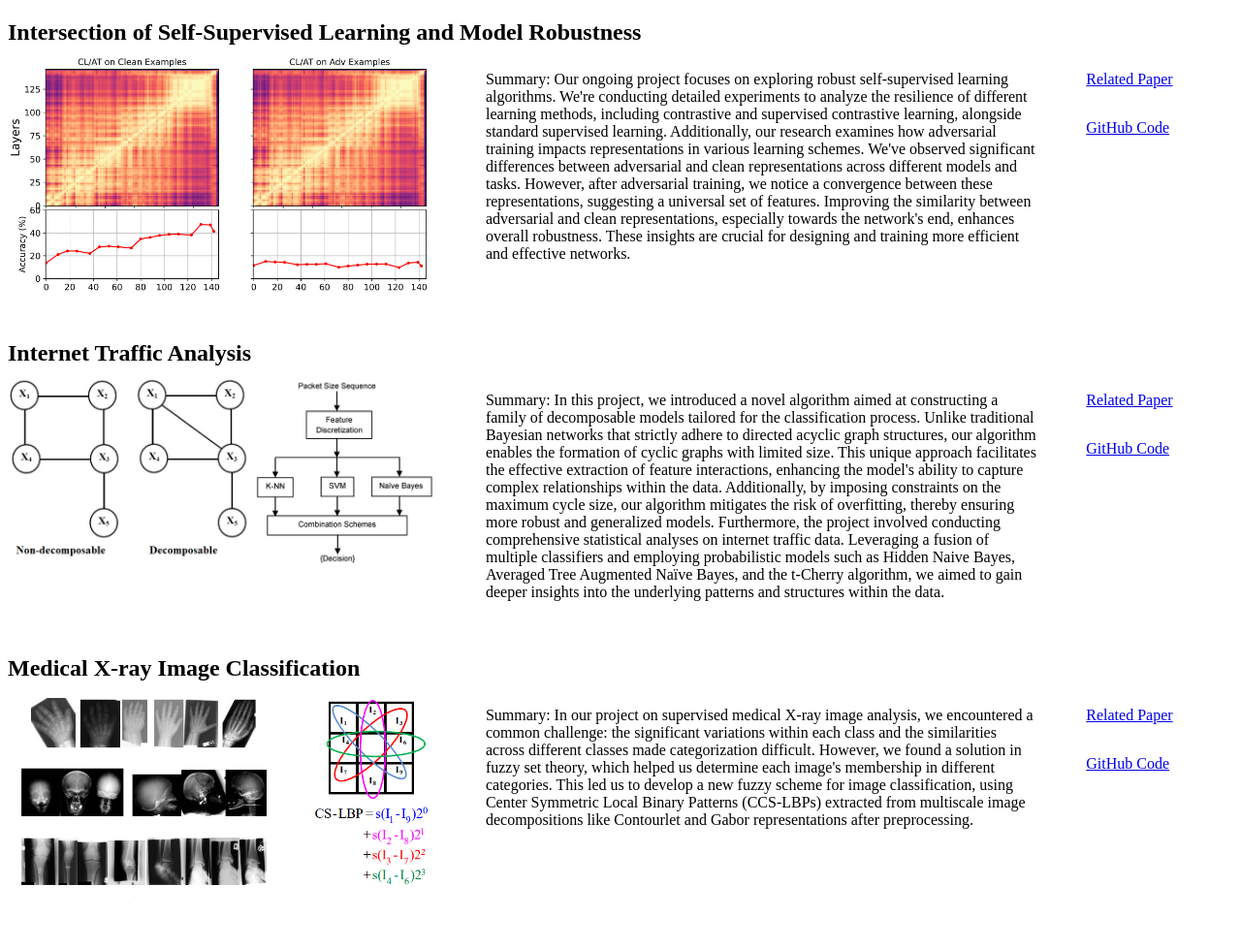
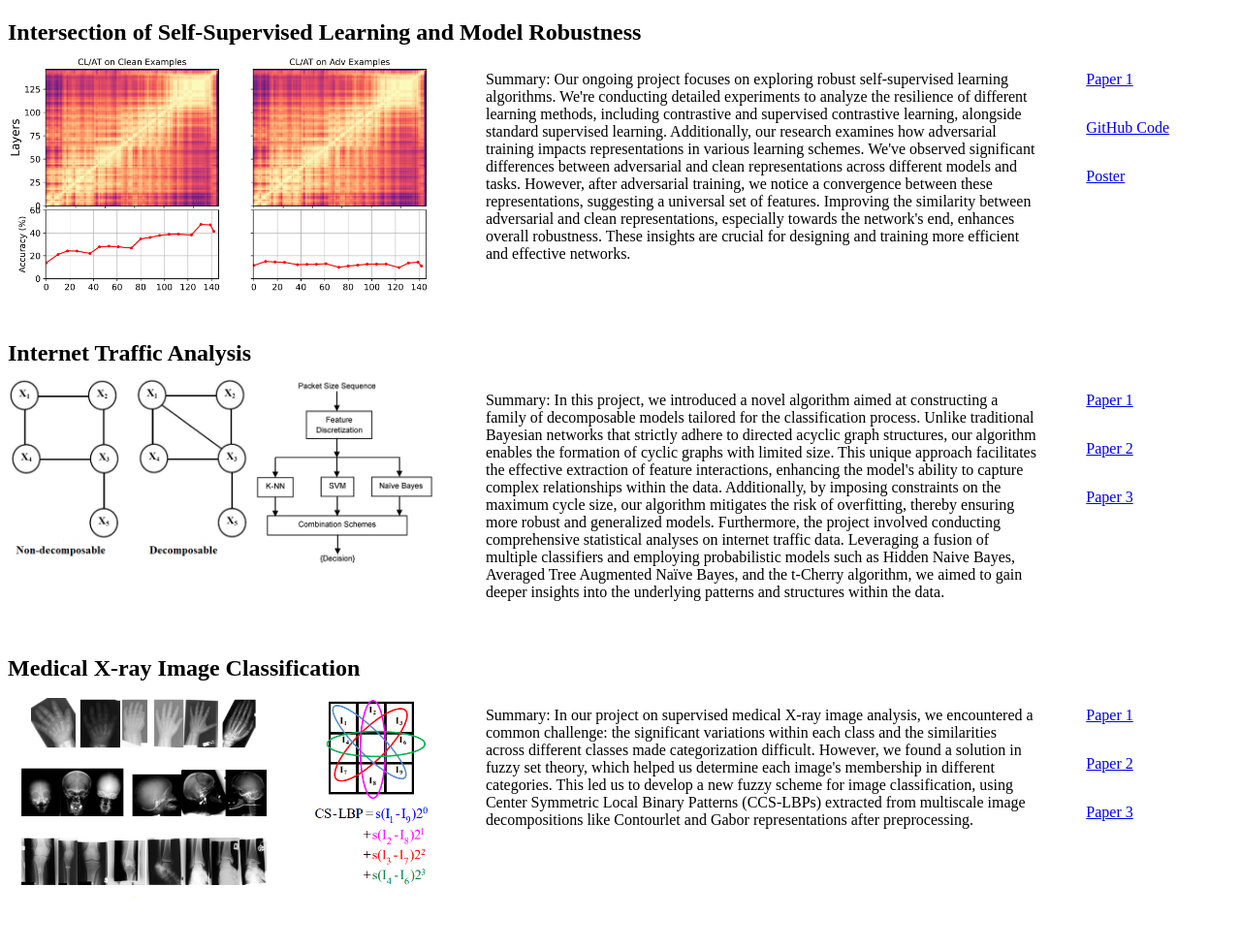
Before and after one commit to gh-fatima/gh-fatima.github.io, a Jekyll site: the page publications.html, which Jekyll copies as it is, in a window 1280 px wide. Shown: the whole page at 97% size. Built offline with Jekyll 4.4.1, drawn with Linux system fonts in a browser that asks for light colours.

Commit message:
Update publications.html

```diff
--- a/publications.html
+++ b/publications.html
@@ -53,10 +53,13 @@
             </div>
             <div class="links">
                 <p>
-                    <a href="link/to/project1_paper.pdf">Related Paper</a>
+                    <a href="https://openreview.net/pdf?id=CKaYiusGXx">Paper 1</a>
                 </p>
                 <p>
-                    <a href="link/to/project1_github">GitHub Code</a>
+                    <a href="https://github.com/softsys4ai/CL-Robustness">GitHub Code</a>
+                </p>
+                 <p>
+                    <a href="https://pooyanjamshidi.github.io/resources/papers/contrastive-empirical.pdf">Poster</a>
                 </p>
             </div>
         </div>
@@ -74,10 +77,13 @@
             </div>
             <div class="links">
                 <p>
-                    <a href="link/to/project2_paper.pdf">Related Paper</a>
+                    <a href="https://www.sciencedirect.com/science/article/pii/S0031320317304958">Paper 1</a>
                 </p>
                 <p>
-                    <a href="link/to/project2_github">GitHub Code</a>
+                    <a href="https://ieeexplore.ieee.org/stamp/stamp.jsp?tp=&arnumber=7288772">Paper 2</a>
+                </p>
+                <p>
+                    <a href="https://ieeexplore.ieee.org/stamp/stamp.jsp?tp=&arnumber=7146216">Paper 3</a>
                 </p>
             </div>
         </div>
@@ -95,10 +101,13 @@
             </div>
             <div class="links">
                 <p>
-                    <a href="link/to/project3_paper.pdf">Related Paper</a>
+                    <a href="https://www.researchgate.net/profile/Mohammad-Helfroush/publication/265672318_Medical_X-ray_Image_Classification_Using_Gabor-Based_CS-Local_Binary_Patterns/links/54dc8dd50cf28a3d93f7de99/Medical-X-ray-Image-Classification-Using-Gabor-Based-CS-Local-Binary-Patterns.pdf">Paper 1</a>
                 </p>
                 <p>
-                    <a href="link/to/project3_github">GitHub Code</a>
+                    <a href="https://www.ncbi.nlm.nih.gov/pmc/articles/PMC3632044/pdf/JMSS-2-73.pdf">Paper 2</a>
+                </p>
+                <p>
+                    <a href="https://content.iospress.com/articles/journal-of-intelligent-and-fuzzy-systems/ifs1273">Paper 3</a>
                 </p>
             </div>
         </div>
```
